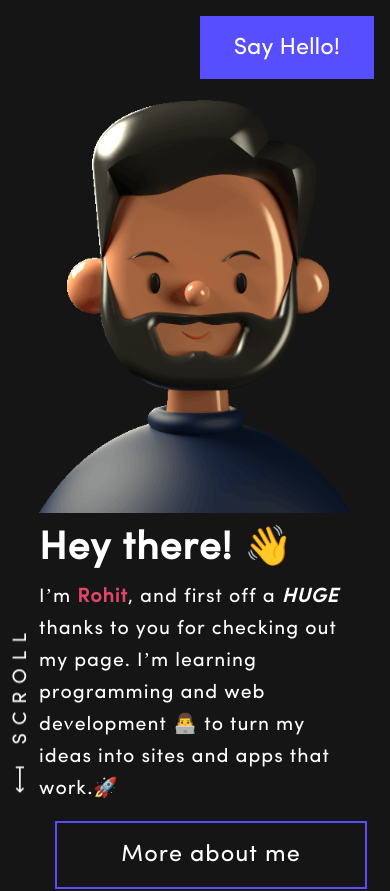
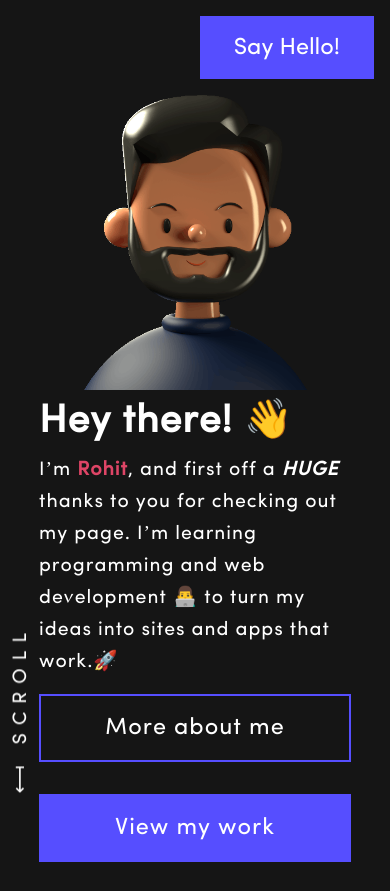
Before and after one commit to git-0r/developer_Days_Portfolio, a React (Create React App) app: page / in a window 390 px wide. Shown: the top 891 px of the page. Built offline with nearby package versions, Linux system fonts and the light colour scheme.

Commit message:
fix header links & toyface size

```diff
--- a/src/css/app.css
+++ b/src/css/app.css
@@ -313,34 +313,28 @@ footer {
 
 @media (max-width:540px) {
 
-  .--navbar .--link-primary{
-    width: fit-content;
-  }
+  .--navbar .--link-primary{width: fit-content; margin: 1rem;}
 
   p{font-size: 5vw;}
   h2{font-size: 10vw;}
 
-  header{
-    flex-wrap: wrap;
-  }
+  header{flex-wrap: wrap;}
+
   .--header-toyface{
     width: 80%;
-    height: 50vh;
+    height: 35vh;
   }
 
-  .--header-about{
-    width: 80%;
-  }
+  .--header-about{width: 80%;}
 
-  .--header-heading{
-    font-size: 10vw;
-  }
+  .--header-heading{font-size: 10vw;}
 
   .--link-primary,
   .--link-secondary{
     width: 80vw;
     text-align: center;
     font-size: 6vw;
+    margin: 1rem auto;
   }
 
   section{
```
